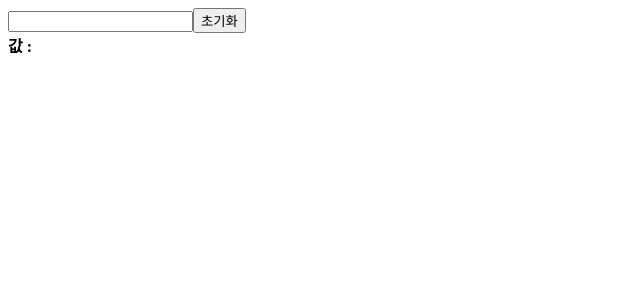
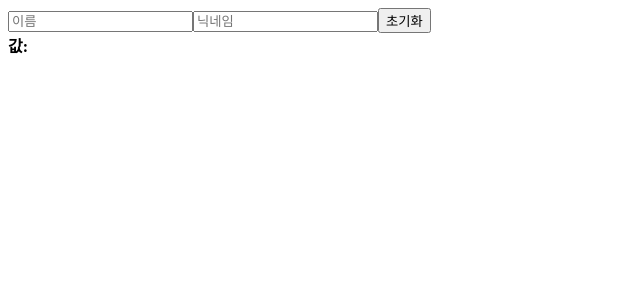
Before and after one commit to Leewonchan14/Ts_Practice, a React (Vite) app: page / in a window 1280 px wide. Shown: the top 300 px of the page, without its empty margins (0-640 px from the left). Built offline with nearby package versions, Linux system fonts and the light colour scheme.

Commit message:
feat: 오브젝트 상태로 여러개의 input 관리하기

```diff
--- a/src/InputSample.tsx
+++ b/src/InputSample.tsx
@@ -1,23 +1,43 @@
-import React, { ChangeEvent, useState } from "react";
+import { ChangeEvent, useState } from "react";
 
 const InputSample = () => {
-  const [input, setInput] = useState("");
+  const [inputs, setInputs] = useState({
+    name: "",
+    nickname: "",
+  });
 
   const onChange = (e: ChangeEvent<HTMLInputElement>) => {
-    setInput(e.target.value);
+    setInputs({
+      ...inputs,
+      [e.target.name]: e.target.value,
+    });
   };
 
-  const onReset = (e: React.MouseEvent<HTMLButtonElement>) => {
-    console.log(e);
-    setInput("");
+  const onReset = () => {
+    setInputs({
+      name: "",
+      nickname: "",
+    });
   };
 
   return (
     <div>
-      <input type="text" value={input} onChange={onChange} />
+      <input
+        name={"name"}
+        placeholder="이름"
+        onChange={onChange}
+        value={inputs.name}
+      />
+      <input
+        name={"nickname"}
+        placeholder="닉네임"
+        onChange={onChange}
+        value={inputs.nickname}
+      />
       <button onClick={onReset}>초기화</button>
       <div>
-        <b>값 : {input}</b>
+        <b>값: </b>
+        {inputs.name} {inputs.nickname}
       </div>
     </div>
   );
```
